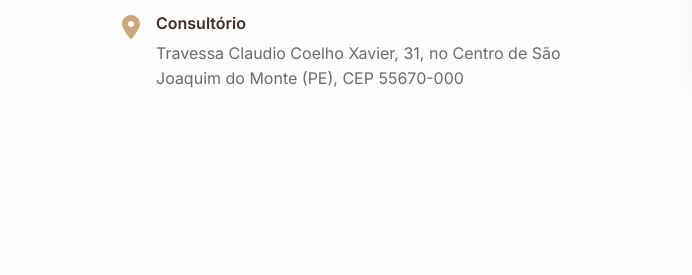
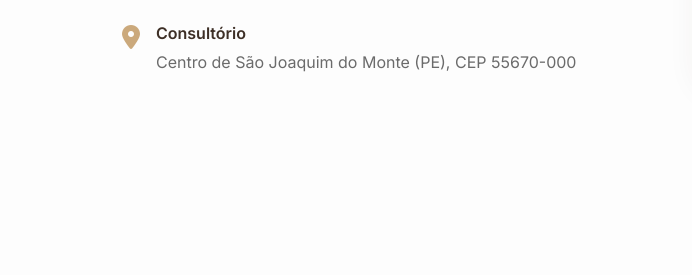
Before and after one commit to macswellisonpsic-droid/site-institucional, a plain HTML site: page index.html in a window 1280 px wide. Shown: the part 6122-6397 px from the top of the page, 0-692 px from the left. Drawn offline with nearby package versions, Linux system fonts and the light colour scheme.

Commit message:
Update address details in index.html

```diff
--- a/index.html
+++ b/index.html
@@ -312,7 +312,7 @@
                             <i class="fas fa-map-marker-alt"></i>
                             <div>
                                 <span>Consultório</span>
-                                <p>Travessa Claudio Coelho Xavier, 31, no Centro de São Joaquim do Monte (PE), CEP 55670-000</p>
+                                <p>Centro de São Joaquim do Monte (PE), CEP 55670-000</p>
                             </div>
                         </li>
                     </ul>
```
